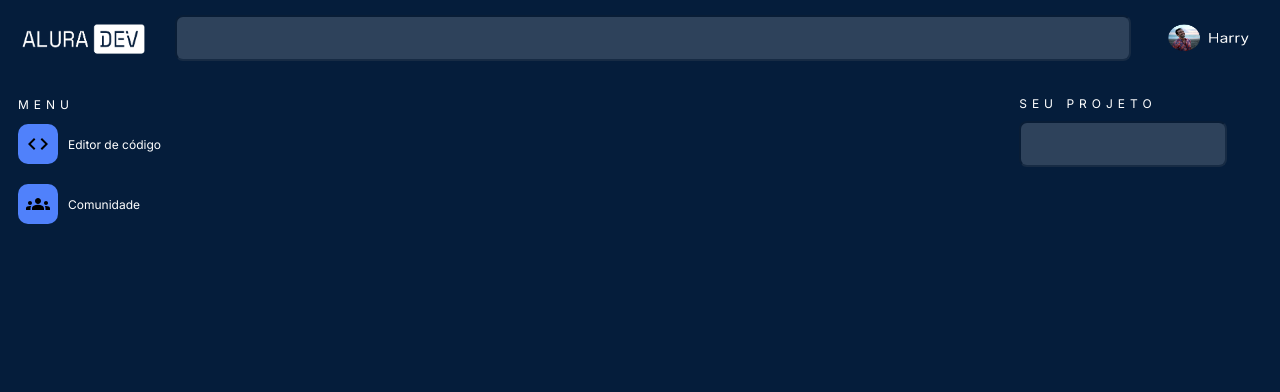
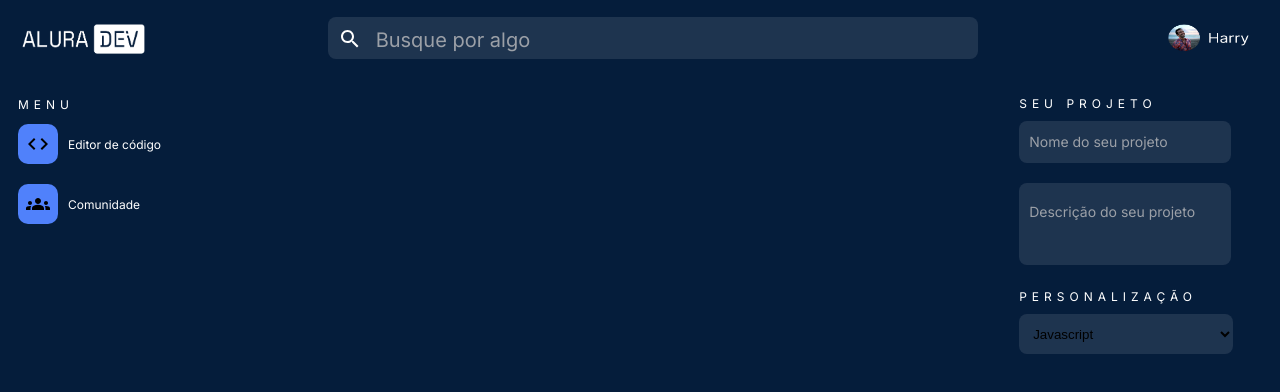
Before and after one commit to abarcellosrv/Alura-Front-End-Challenge, a plain HTML site: page index.html in a window 1280 px wide. Drawn offline with Linux system fonts and the light colour scheme.

Commit message:
styling form

```diff
--- a/boxStyles.css
+++ b/boxStyles.css
@@ -20,7 +20,7 @@
     width: 12%;
 }
 
-.fotoPerfil{
+.profilePicture{
     display: flex;
     justify-self: right;
     height: 56px;
@@ -44,10 +44,62 @@
 }
 
 .textInputField{
-    color: #C4C4C4;
+    background: rgba(255, 255, 255, 0.1);
     width: 200px;
     height: 40px;
     border-radius: 8px;
-    opacity: 16%;
     margin-top: 10px;
+    border:none;
+    color: white;
+    padding-left: 10px;
 }
+
+.outerBox{
+    color: #6BD1FF;
+    padding: 30px;
+    width: fit-content;
+    height: fit-content;
+}
+.textAreaField{
+    background: rgba(255, 255, 255, 0.1);
+    width: 200px;
+    border-radius: 8px;
+    resize: none;
+    margin-top: 20px;
+    border:none;
+    color: white;
+    padding-top: 20px;
+    padding-left: 10px;
+    margin-bottom: 20px;
+}
+
+.searchBar {
+    width: 600px;
+    box-sizing: content-box;
+    height: 40px;
+    border-radius: 8px;
+    background: rgba(255, 255, 255, 0.1);
+    padding-left: 48px;
+    font-size: 24px;
+    font-family: Inter;
+    border:none;
+    color: white;
+    background-image: url('./src/search_white_24dp.svg');
+    background-position: 10px 10px;
+    background-repeat: no-repeat;
+
+}
+
+.searchBar:focus{
+    outline: none;
+}
+
+.selectLanguage{
+    width: 214px;
+    height: 40px;
+    border-radius: 8px;
+    margin-top: 10px;
+    border:none;
+    padding-left: 10px;
+    background: rgba(255, 255, 255, 0.1);
+}
--- a/index.html
+++ b/index.html
@@ -16,8 +16,11 @@
     <header>
         <div class="headerBox">
             <img src="./src/logo.png" class="logo">
-            <input type="text" name="" class="barraPesquisa" placeholder="Busque por algo">
-            <img src="./src/fotoPerfil.png" class="fotoPerfil">
+            <div class="searchBarBox">
+                <input type="text" name="" class="searchBar" placeholder="Busque por algo">
+            </div>
+
+            <img src="./src/fotoPerfil.png" class="profilePicture">
         </div>
     </header>
 
@@ -39,15 +42,28 @@
                 <div class="menuItemText">Comunidade</div>
             </div>
         </div>
-        <div>
-            <div></div>
+        <div class="outerBox">
+            <div>
+
+            </div>
         </div>
         <div class="rightMenuBox">
             <div>
                 <div class="rightMenuText">Seu Projeto</div>
             </div>
 
-            <input type="text" name="projectName" class="textInputField">
+            <input type="text" name="projectName" class="textInputField" placeholder="Nome do seu projeto">
+            <textarea name="" id="" cols="23" rows="4" class="textAreaField" placeholder="Descrição do seu projeto"></textarea>
+
+            <div>
+                <div class="rightMenuText">Personalização</div>
+            </div>
+
+            <select name="" id="languages" class="selectLanguage">
+                <option value="javascript">Javascript</option>
+                <option value="html">HTML</option>
+                <option value="css">CSS</option>
+            </select>
         </div>
     </div>
 
--- a/style.css
+++ b/style.css
@@ -14,18 +14,3 @@ body {
 .iconImage {
     margin: auto;
 }
-
-::placeholder {
-    font-family: Inter;
-    font-size: 24px;
-    color: rgb(255, 255, 255);
-    opacity: 1;
-}
-
-.barraPesquisa {
-    width: 75%;
-    height: 40px;
-    border-radius: 8px;
-    color: #C4C4C4;
-    opacity: 16%;
-}
--- a/textStyles.css
+++ b/textStyles.css
@@ -29,3 +29,31 @@
     text-transform: uppercase;
     color: rgb(255, 255, 255);
 }
+
+input.textInputField::placeholder{
+    font-family: Inter;
+    font-size: 14px;
+    color:rgba(206, 203, 203, 0.712);
+    opacity:initial;
+}
+
+input::placeholder {
+    font-family: Inter;
+    font-size: 20px;
+    color:rgba(206, 203, 203, 0.712);
+    opacity:initial;
+}
+
+textarea.textAreaField::placeholder{
+    font-family: Inter;
+    font-size: 14px;
+    color:rgba(206, 203, 203, 0.712);
+    opacity:initial;
+}
+
+.optionStyles{
+    font-family: Inter;
+    font-size: 20px;
+    color:rgba(206, 203, 203, 0.712);
+    opacity:initial;
+}
```
Also changed, not shown: src/search_black_24dp.svg (added), src/search_white_24dp.svg (added).
